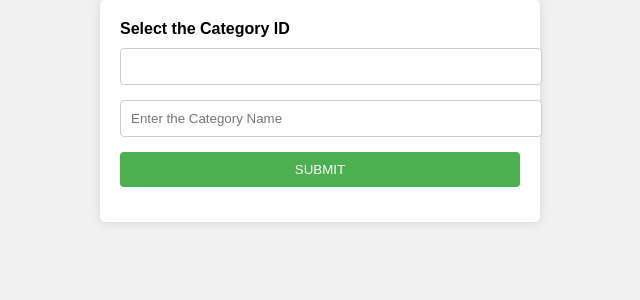
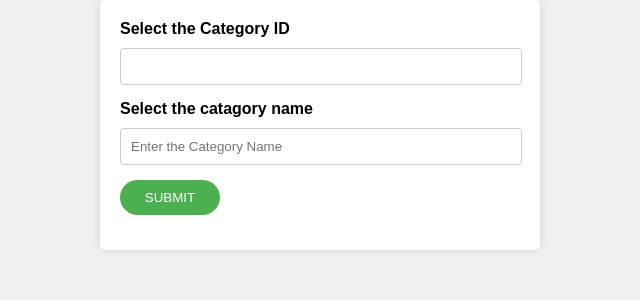
Before and after one commit to SanskarDebnath/NEWS_APP_PHP, a PHP site: page /addcatagory.php in a window 1280 px wide. Shown: the top 300 px of the page, without its empty margins (320-960 px from the left). Run offline with PHP 8.4, Linux system fonts and the light colour scheme.

Commit message:
Update addcatagory.php

```diff
--- a/admin/addcatagory.php
+++ b/admin/addcatagory.php
@@ -30,7 +30,7 @@
         .category input[type="number"],
         .category input[type="text"],
         .category input[type="submit"] {
-            width: 100%;
+            width: 95%;
             padding: 10px;
             margin-bottom: 15px;
             border: 1px solid #ccc;
@@ -41,8 +41,9 @@
             background-color: #4CAF50;
             color: #fff;
             border: none;
-            border-radius: 4px;
+            border-radius: 40px;
             cursor: pointer;
+            width: 100px;
         }
 
         .category input[type="submit"]:hover {
@@ -57,6 +58,7 @@
             <label>Select the Category ID</label>
             <input type="number" name="CIN" id="CIN">
             <br>
+            <label>Select the catagory name</label>
             <input type="text" id="catagory" placeholder="Enter the Category Name"><br>
             <input type="submit" name="CINsubmit" id="CINsubmit" value="SUBMIT">
         </form>
@@ -64,6 +66,7 @@
 </body>
 
 <script>
+
     const CINInput = document.getElementById("CIN");
     const catagoryInput = document.getElementById("catagory");
     const form = document.getElementById("method_form");
@@ -76,6 +79,7 @@
             CINInput.value = "";
             event.preventDefault();
         }
+
         const catagoryValue = catagoryInput.value;
         if (catagoryValue.length > maxCharacters) {
             alert("Category Name cannot exceed " + maxCharacters + " characters.");
@@ -86,6 +90,7 @@
             event.preventDefault();
         }
     });
+
 </script>
 
 
```
